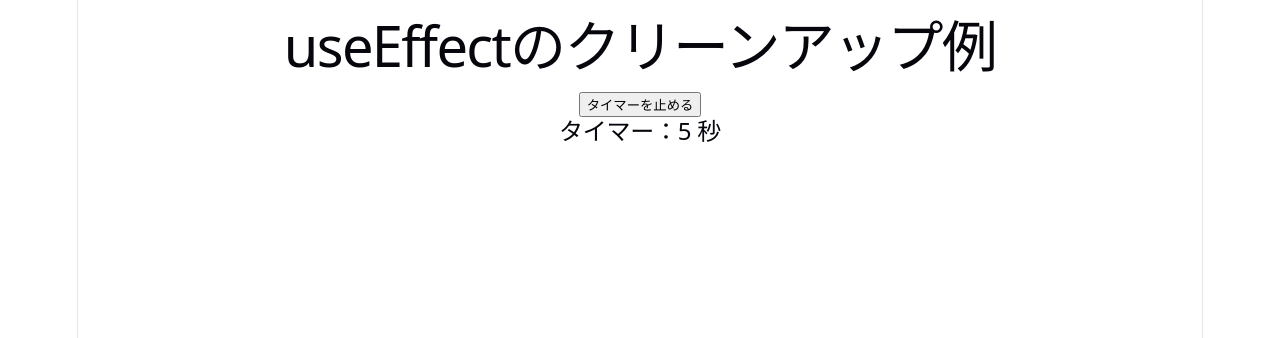
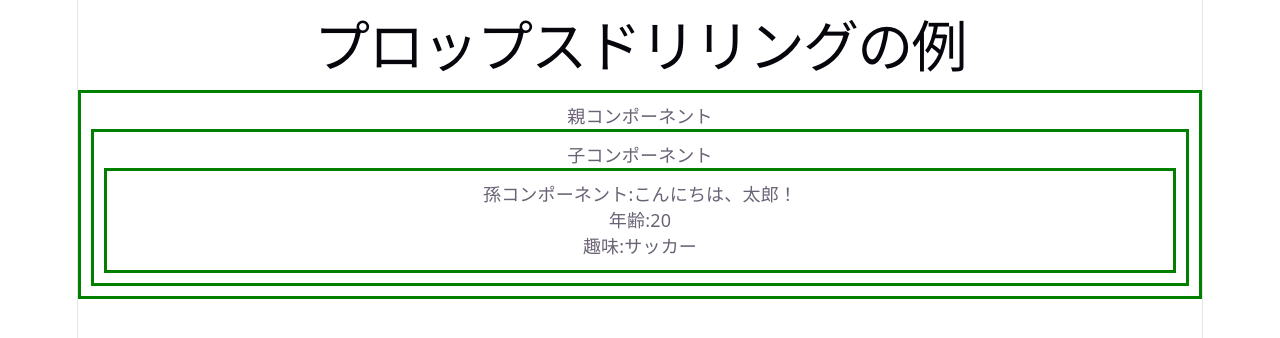
Before and after one commit to navyfish216/sandbox-react, a React (Vite) app in the folder study-react-app/: page / in a window 1280 px wide. Shown: the top 338 px of the page. Built offline with nearby package versions, Linux system fonts and the light colour scheme.

Commit message:
React修行⑤：親から子へのpropsの受け渡し

```diff
--- a/study-react-app/src/App.jsx
+++ b/study-react-app/src/App.jsx
@@ -19,13 +19,17 @@ import FirstTimeOnly from "./components/EffectSample/FirstTimeOnly";
 import NameWatcher from "./components/EffectSample/NameWatcher";
 import TimerComponent from "./components/EffectSample/TimerComponent";
 import ToggleTimer from "./pages/EffectSample/ToggleTimer";
+// 6章：コンテキストの理解
+import PropsDrillingView from "./pages/PropsDrillingSample/PropsDrillingView";
 import './App.css';
 
 function App() {
   return (
     <>
+      <PropsDrillingView />
+      {/*
+
       <ToggleTimer />
-      {/*
       <NameWatcher />
       <FirstTimeOnly />
       <EveryRender />
--- /dev/null
+++ b/study-react-app/src/components/PropsDrillingSample/Child.jsx
@@ -0,0 +1,11 @@
+import GrandChild from "./GrandChild";
+
+function Child ({user}) {
+  return (
+    <div style={{ border: "3px solid green", padding: "10px"}}>
+      <p>子コンポーネント</p>
+      <GrandChild user={user} />
+    </div>
+  );
+}
+export default Child;
--- /dev/null
+++ b/study-react-app/src/components/PropsDrillingSample/GrandChild.jsx
@@ -0,0 +1,10 @@
+function GrandChild ({user}) {
+  return (
+    <div style={{ border: "3px solid green", padding: "10px"}}>
+      <p>孫コンポーネント:こんにちは、{user.name}！</p>
+      <p>年齢:{user.age}</p>
+      <p>趣味:{user.hobby}</p>
+    </div>
+  );
+}
+export default GrandChild;
--- /dev/null
+++ b/study-react-app/src/components/PropsDrillingSample/Parent.jsx
@@ -0,0 +1,11 @@
+import Child from "./Child";
+
+function Parent ({user}) {
+  return (
+    <div style={{ border: "3px solid green", padding: "10px"}}>
+      <p>親コンポーネント</p>
+      <Child user={user} />
+    </div>
+  );
+}
+export default Parent;
--- /dev/null
+++ b/study-react-app/src/pages/PropsDrillingSample/PropsDrillingView.jsx
@@ -0,0 +1,18 @@
+import Parent from "../../components/PropsDrillingSample/Parent";
+
+function PropsDrillingView () {
+  // propsで渡すデータ
+  const data = {
+    name: "太郎",
+    age: 20,
+    hobby: "サッカー"
+  }
+
+  return (
+    <div>
+      <h1>プロップスドリリングの例</h1>
+      <Parent user={data} />
+    </div>
+  );
+}
+export default PropsDrillingView;
```
